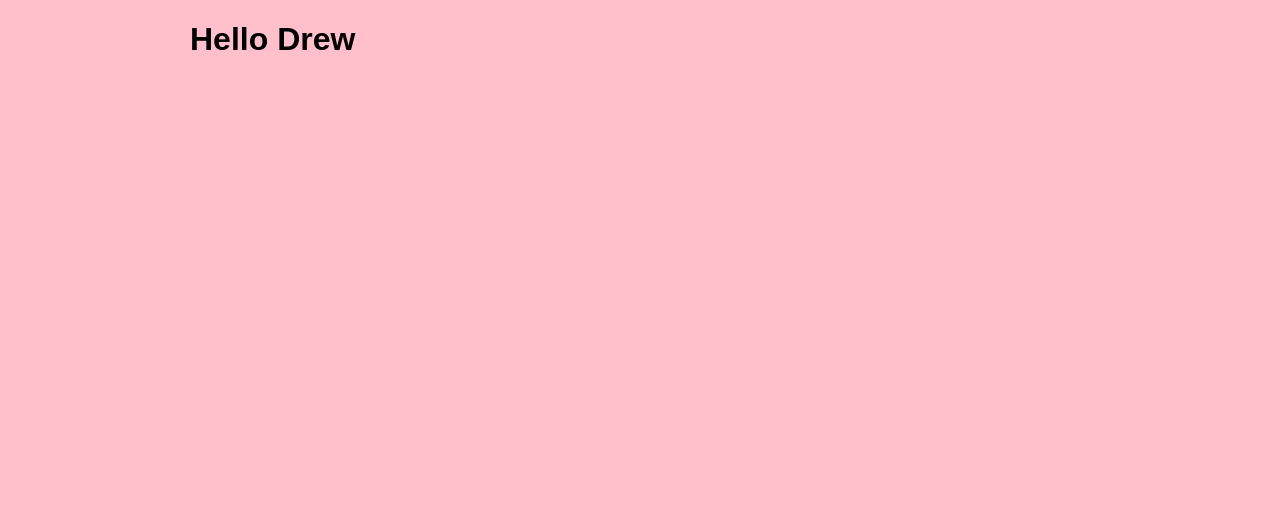
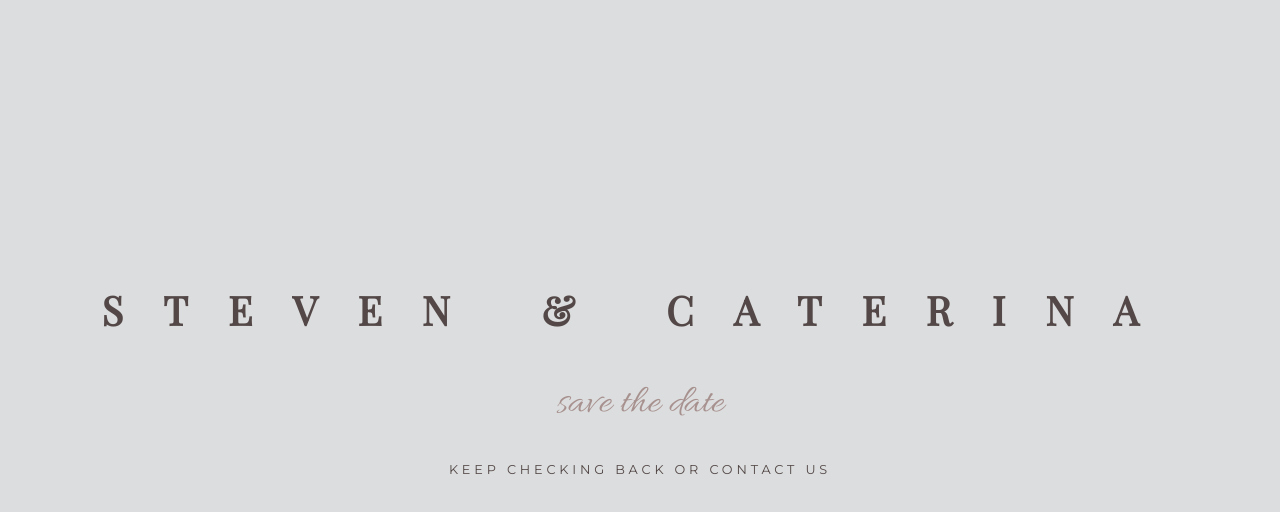
Before and after one commit to caterinavanherpt/StevenCaterinaWedding, a website: page index.html in a window 1280 px wide. Drawn offline with nearby package versions, Linux system fonts and the light colour scheme.

Commit message:
landing page

```diff
--- /dev/null
+++ b/dev/styles/global.scss
@@ -0,0 +1,41 @@
+// variables
+$transparentbrown: rgba(140, 116, 114, 0.34);
+$brown: #A7918F;
+$darkbrown: #534847;
+$white: #EEEEEE;
+$grey: #7E8287;
+$transparentgrey: rgba(126, 130, 135, 0.27058823529411763);
+
+
+$headerfont:'Playfair Display', serif;
+$parafont: 'Montserrat', sans-serif;
+$cursive: 'Allura', cursive;
+
+
+//mixin for media queries
+// @include respond-to("small") {}
+@mixin respond-to($breakpoint) {
+	@if $breakpoint == "small" {
+		@media (max-width: 680px) {
+			@content;
+		}
+	}
+
+	@else if $breakpoint == "medium" {
+		@media (max-width: 950px) {
+			@content;
+		}
+	}
+
+	@else if $breakpoint = "large" {
+		@media (max-width: 1380px) {
+			@content;
+		}
+	}
+
+	@else {
+		@media ($breakpoint) {
+			@content;
+		}
+	}
+}
--- a/dev/styles/main.scss
+++ b/dev/styles/main.scss
@@ -1,10 +1,86 @@
 @import 'setup';
+@import 'global';
 
-.container {
-	max-width: 900px;
-	margin: 0 auto;
+body {
+	background: $transparentgrey;
 }
 
-body {
-	background: pink;
+.header {
+	height: 100vh;
+	padding-top: 20%;
 }
+
+.names {
+	display: flex;
+	justify-content: center;
+}
+
+h1 {
+	color: $darkbrown;
+	text-transform: uppercase;
+	font-family: $headerfont;
+	letter-spacing: 1em;
+	text-align: center;
+	font-size: 2.5em;
+	padding: 0 2%;
+}
+
+.savethedate {
+	text-align: center;
+	a {
+		color: $brown;
+		font-family: $cursive;
+		text-decoration: none;
+		font-size: 2.5em;
+		text-align: center;
+	}
+	a:hover {
+		color: $darkbrown;
+	}
+}
+
+
+
+.para {
+	color: $darkbrown;
+	font-family: $parafont;
+	text-transform: uppercase;
+	letter-spacing: 0.3em;
+	text-align: center;
+	line-height: 50px;
+	font-size: 0.8em;
+	a {
+		text-decoration: none;
+		color: $darkbrown;
+		text-transform: uppercase;
+	}
+	a:hover {
+		color: $brown;
+	}
+}
+
+// responsive styling
+
+@include respond-to("medium") {
+	.header {
+		padding-top: 35%;
+	}
+	.names {
+		padding-bottom: 5%;
+		display: block;
+	}
+}
+
+@include respond-to("small") {
+	body {
+		font-size: 70%;
+	}
+	.header {
+		padding-top: 50%;
+	}
+	h1 {
+		font-size: 2em;
+		letter-spacing: 0.6em;
+    	line-height: 20px;
+	}
+}
--- a/index.html
+++ b/index.html
@@ -2,13 +2,22 @@
 <html lang="en">
 <head>
 	<meta charset="UTF-8">
-	<title>My Project</title>
+	<!-- meta tag for responsive -->
+	<meta name="viewport" content="width=device-width, initial-scale=1.0">
+	<title>Steven & Caterina Wedding</title>
 	<link rel="stylesheet" href="public/styles/style.css">
+	<!-- google font link -->
+	<link href="https://fonts.googleapis.com/css?family=Allura|Montserrat|Playfair+Display" rel="stylesheet">
 </head>
 <body>
-
-	<div class="container">
-		<h1>Hello Drew</h1>
+	<div class="header">
+		<div class="names">
+			<h1>Steven</h1>
+			<h1>&</h1>
+			<h1>Caterina</h1>
+		</div>
+		<p class="savethedate"><a href="assets/SaveTheDate.pdf">save the date</a></p>
+		<p class="para">Keep checking back or <a href="mailto:wedding@stevencaterina.ca">contact us</a></p>
 	</div>
 
 	<script src="public/scripts/main.js"></script>
--- a/package.json
+++ b/package.json
@@ -11,6 +11,7 @@
   "devDependencies": {
     "babel-core": "^6.26.0",
     "babel-preset-es2015": "^6.24.1",
+    "browser-sync": "^2.23.6",
     "gulp": "^3.9.1",
     "gulp-babel": "^7.0.0",
     "gulp-concat": "^2.6.1",
--- a/public/styles/style.css
+++ b/public/styles/style.css
@@ -1,3 +1,4 @@
+
 article, aside, details, figcaption, figure, footer, header, hgroup, nav, section, summary {
   display: block; }
 
@@ -132,9 +133,65 @@ legend, button::-moz-focus-inner, input::-moz-focus-inner {
   -webkit-box-sizing: border-box;
   box-sizing: border-box; }
 
-.container {
-  max-width: 900px;
-  margin: 0 auto; }
+body {
+  background: rgba(126, 130, 135, 0.270588); }
 
-body {
-  background: pink; }
+.header {
+  height: 100vh;
+  padding-top: 20%; }
+
+.names {
+  display: flex;
+  justify-content: center; }
+
+h1 {
+  color: #534847;
+  text-transform: uppercase;
+  font-family: "Playfair Display", serif;
+  letter-spacing: 1em;
+  text-align: center;
+  font-size: 2.5em;
+  padding: 0 2%; }
+
+.savethedate {
+  text-align: center; }
+  .savethedate a {
+    color: #A7918F;
+    font-family: "Allura", cursive;
+    text-decoration: none;
+    font-size: 2.5em;
+    text-align: center; }
+  .savethedate a:hover {
+    color: #534847; }
+
+.para {
+  color: #534847;
+  font-family: "Montserrat", sans-serif;
+  text-transform: uppercase;
+  letter-spacing: 0.3em;
+  text-align: center;
+  line-height: 50px;
+  font-size: 0.8em; }
+  .para a {
+    text-decoration: none;
+    color: #534847;
+    text-transform: uppercase; }
+  .para a:hover {
+    color: #A7918F; }
+
+@media (max-width: 950px) {
+  .header {
+    padding-top: 35%; }
+  .names {
+    padding-bottom: 5%;
+    display: block; } }
+
+@media (max-width: 680px) {
+  body {
+    font-size: 70%; }
+  .header {
+    padding-top: 50%; }
+  h1 {
+    font-size: 2em;
+    letter-spacing: 0.6em;
+    line-height: 20px; } }
```
Also changed, not shown: 2 other files.
